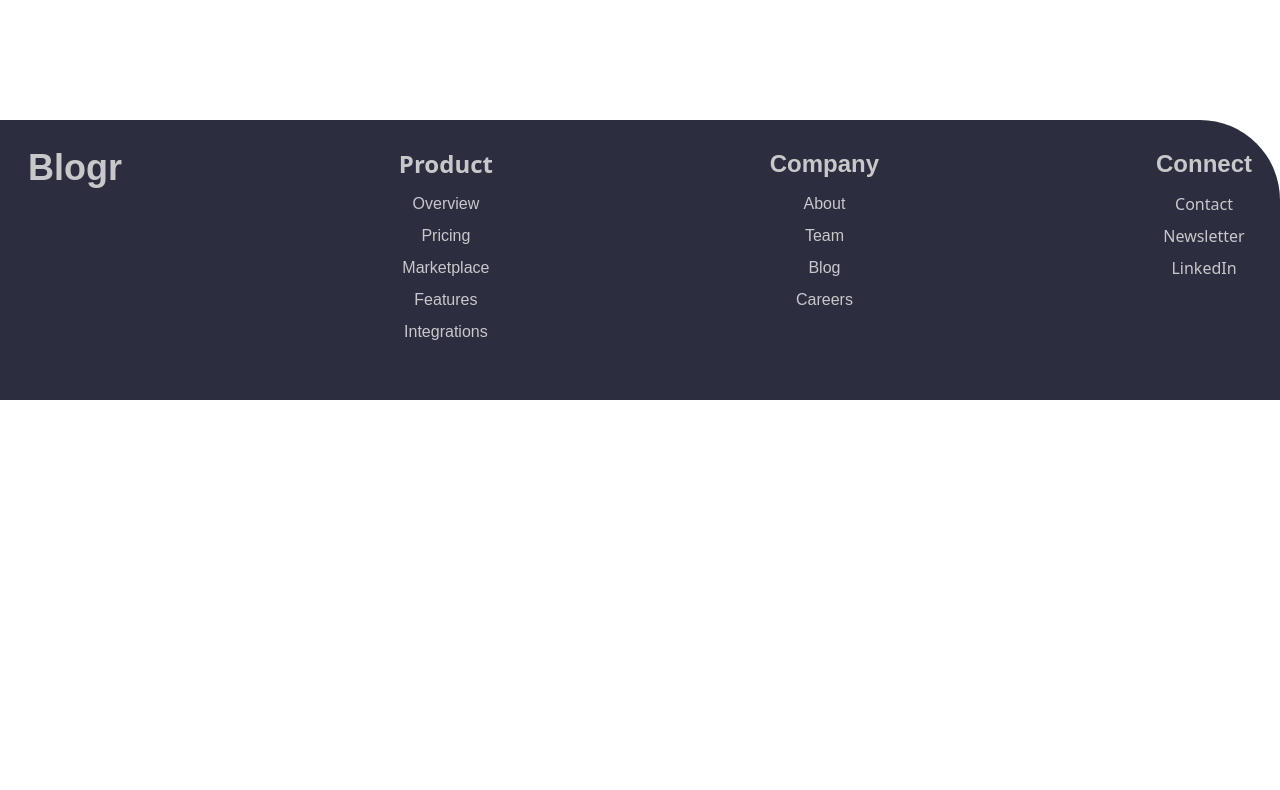
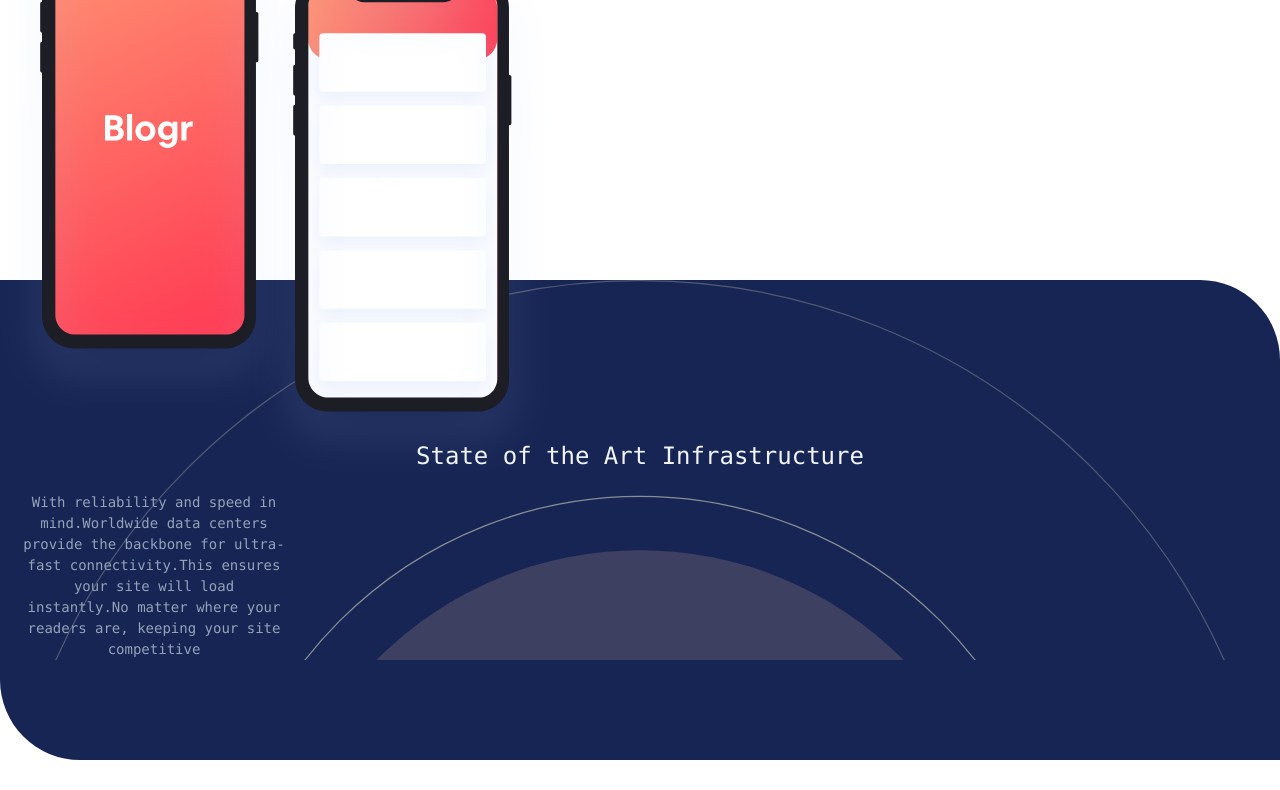
Before and after one commit to braitcode/blogr, a React (Vite) app: page / in a window 1280 px wide. Shown: the part 1360-2150 px from the top of the page. Before the commit the page ends 1760 px from the top, so only its background shows below. Built offline with nearby package versions, Linux system fonts and the light colour scheme.

Commit message:
added a new component called state

```diff
--- /dev/null
+++ b/src/components/State.jsx
@@ -0,0 +1,30 @@
+import React from 'react'
+import phone from '../assets/images/illustration-phones.svg'
+import circle from '../assets/images/bg-pattern-circles.svg'
+const State = () => {
+    return (
+        <section class='relative pb-[2rem] pt-[10rem] sm:fle'>
+            <div>
+                <img class='absolute bottom-[20rem]' src={phone} alt="" />
+            </div>
+            <div class='bg-blue-950 rounded-bl-[5rem] rounded-tr-[5rem] h-[30rem]'>
+                <div
+                    style={{ backgroundImage: `url(${circle})` }}
+                    class='bg-cover'
+                >
+                    <div>
+                        {/* <img className='size-64' src={circle} alt="" /> */}
+                        <h2 class='text-2xl text-slate-100 font-mono text-center pb-5 pt-[10rem]'>
+                            State of the Art Infrastructure
+                        </h2>
+                        <p class='text-slate-400 font-mono text-center text-sm font-light w-[18rem] pl-5 leading-normal'>
+                            With reliability and speed in mind.Worldwide data centers provide the backbone for ultra-fast connectivity.This ensures your site will load instantly.No matter where your readers are, keeping your site competitive
+                        </p>
+                    </div>
+                </div>
+            </div>
+        </section>
+    )
+}
+
+export default State
--- a/src/pages/Home.jsx
+++ b/src/pages/Home.jsx
@@ -3,16 +3,17 @@ import logo from "../assets/images/logo.svg";
 import image from "../assets/images/bg-pattern-intro-desktop.svg"
 import Future from "../components/Future";
 import Footer from "../components/Footer";
+import State from "../components/State";
 
 const Home = () => {
   return (
     <>
       <main className=" h-screen ">
 
-        <section className="container mx-auto px-[7rem] bg-gradient-to-r from-red-400 to-red-600 pt-12 rounded-bl-[5rem] h-[40rem] relative before:absolute before:top-0 before:left-0 before:right-0 before:bottom-0 before:bg-[url('/src/assets/images/bg-pattern-intro-desktop.svg')] before:bg-cover before:bg-no-repeat before:bg-center before:z-0" style={{backgroundSize:'130rem' }}>
+        <section className="container mx-auto px-[7rem] bg-gradient-to-r from-red-400 to-red-600 pt-12 rounded-bl-[5rem] h-[40rem] relative before:absolute before:top-0 before:left-0 before:right-0 before:bottom-0 before:bg-[url('/src/assets/images/bg-pattern-intro-desktop.svg')] before:bg-cover before:bg-no-repeat before:bg-center before:z-0" style={{ backgroundSize: '130rem' }}>
           <nav className="relative z-10 flex items-center justify-between">
             <div className="flex gap-7 items-center">
-              <img src={logo} alt="logo"  />
+              <img src={logo} alt="logo" />
               <ul className="flex gap-5 text-white">
                 <li>Product</li>
                 <li>Company</li>
@@ -38,8 +39,9 @@ const Home = () => {
             </div>
           </div>
         </section>
-        <Future/>
-        <Footer/>
+        <Future />
+        <State />
+        <Footer />
       </main>
       {/* <Footer/> */}
     </>
```
